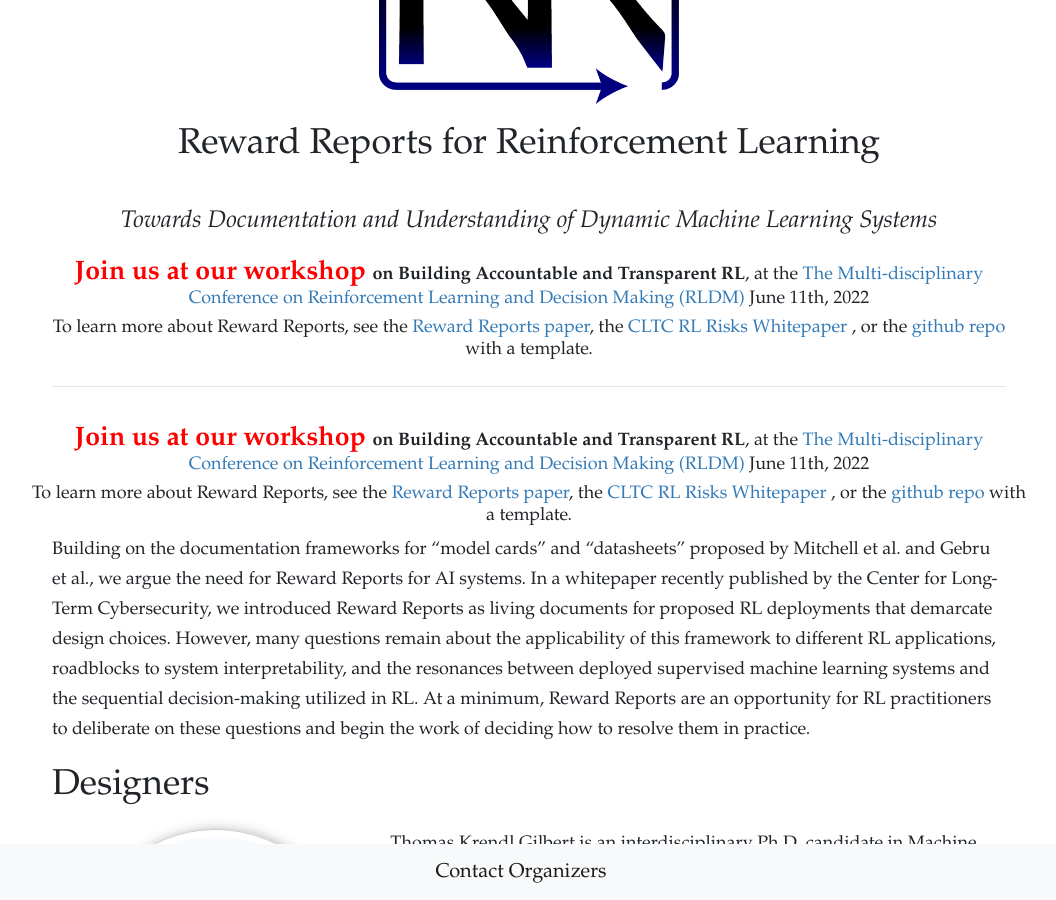
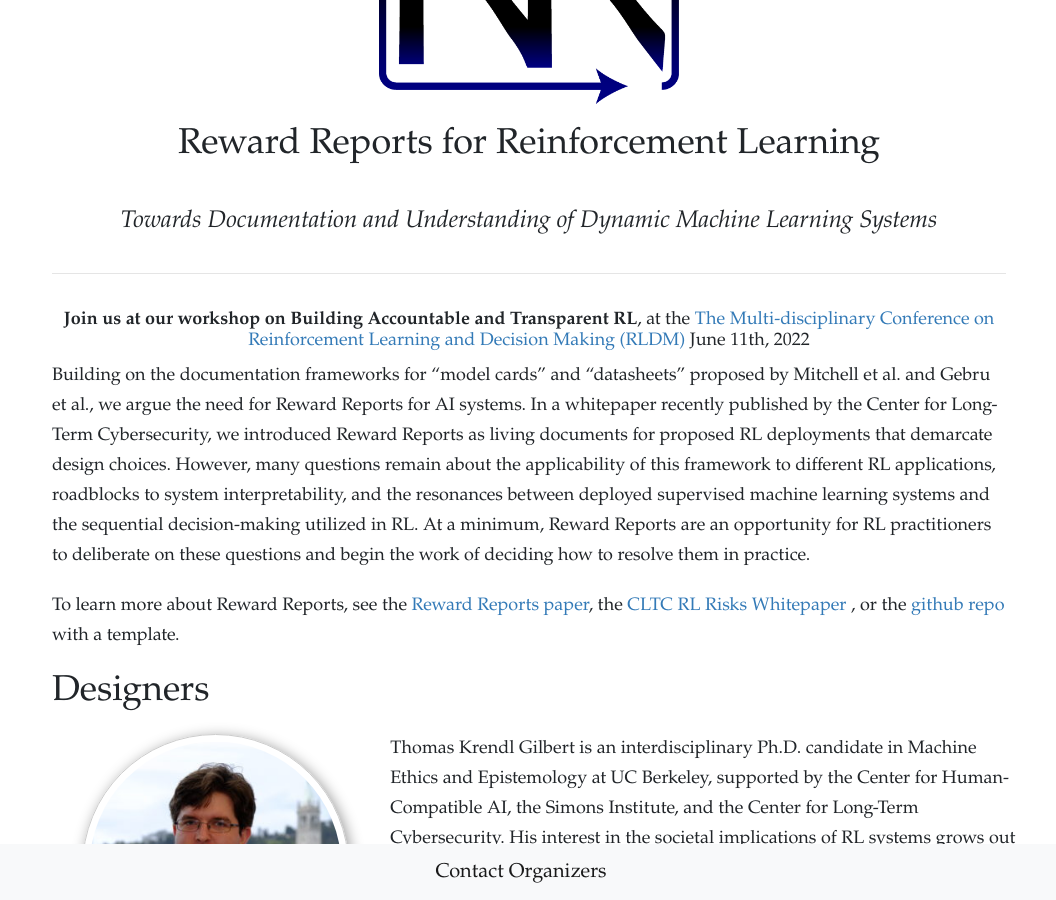
Before and after one commit to RewardReports/RewardReports.github.io, a Jekyll site: the page built from index.md, in a window 1280 px wide and 900 px high, scrolled down 277 px. Shown: the whole window, without its empty margins (111-1167 px from the left). Built offline with Jekyll 4.4.1, drawn with Linux system fonts in a browser that asks for light colours; nearby versions of some CDN libraries.

Commit message:
tweaking

```diff
--- a/_layouts/default.html
+++ b/_layouts/default.html
@@ -47,20 +47,13 @@
     <div class="page-content">
 
       <div class="row justify-content-center">
-        <img src={{site.logo}} class="img-fluid" style="max-width:300px" />
-        <div class="break"></div>
+        <img src={{site.logo}} class="img-fluid" style="max-width:300px; float: left;" />
+        <!-- <div class="break"></div> -->
         <h1 class="text-center">{{ site.title | default: site.github.repository_name }}</h1>
         <div class="break"></div>
         <h3 class="text-center"><em>Towards Documentation and Understanding of Dynamic Machine Learning Systems</em></h3>
         <div class="break"></div>
-        <h4 class="text-center"> <strong> <span class="important">Join us at our workshop </span>on Building Accountable and Transparent RL</strong>, at the <a href="https://rldm.org"> The Multi-disciplinary Conference on Reinforcement Learning and Decision Making
-          (RLDM)</a> June 11th, 2022</h4>
-        <div class="break"></div>
-        <h4 class="text-center"> To learn more about Reward Reports, see the
-          <a href="/assets/reward_reports_for_rl.pdf"> Reward Reports paper</a>, the
-          <a href="http://arxiv.org/abs/2202.05716"> CLTC RL Risks Whitepaper</a> , or the
-          <a href="https://github.com/RewardReports/reward-reports">github repo</a> with a template.
-        </h4>
+
         <!-- <h4 class="text-center"></h4> -->
         <hr>
 
--- a/index.md
+++ b/index.md
@@ -7,17 +7,15 @@ layout: default
 
 <!-- <span class="click-to-join-sub">(must be registered for NeurIPS and logged-in!)</span> -->
 
-<h4 class="text-center"> <strong> <span class="important">Join us at our workshop </span>on Building Accountable and Transparent RL</strong>, at the <a href="https://rldm.org"> The Multi-disciplinary Conference on Reinforcement Learning and Decision Making
+<h4 class="text-center"> <strong> Join us at our workshop on Building Accountable and Transparent RL</strong>, at the <a href="https://rldm.org"> The Multi-disciplinary Conference on Reinforcement Learning and Decision Making
           (RLDM)</a> June 11th, 2022</h4>
 
-<h4 class="text-center"> To learn more about Reward Reports, see the
+Building on the documentation frameworks for "model cards" and "datasheets" proposed by Mitchell et al. and Gebru et al., we argue the need for Reward Reports for AI systems. In a whitepaper recently published by the Center for Long-Term Cybersecurity, we introduced Reward Reports as living documents for proposed RL deployments that demarcate design choices. However, many questions remain about the applicability of this framework to different RL applications, roadblocks to system interpretability, and the resonances between deployed supervised machine learning systems and the sequential decision-making utilized in RL. At a minimum, Reward Reports are an opportunity for RL practitioners to deliberate on these questions and begin the work of deciding how to resolve them in practice.
+
+To learn more about Reward Reports, see the
           <a href="/assets/reward_reports_for_rl.pdf"> Reward Reports paper</a>, the
           <a href="http://arxiv.org/abs/2202.05716"> CLTC RL Risks Whitepaper</a> , or the
           <a href="https://github.com/RewardReports/reward-reports">github repo</a> with a template.
-</h4>
-
-Building on the documentation frameworks for "model cards" and "datasheets" proposed by Mitchell et al. and Gebru et al., we argue the need for Reward Reports for AI systems. In a whitepaper recently published by the Center for Long-Term Cybersecurity, we introduced Reward Reports as living documents for proposed RL deployments that demarcate design choices. However, many questions remain about the applicability of this framework to different RL applications, roadblocks to system interpretability, and the resonances between deployed supervised machine learning systems and the sequential decision-making utilized in RL. At a minimum, Reward Reports are an opportunity for RL practitioners to deliberate on these questions and begin the work of deciding how to resolve them in practice.
-
 
 # Designers
 
```
Also changed, not shown: workshop.md (+22 -15 lines).
